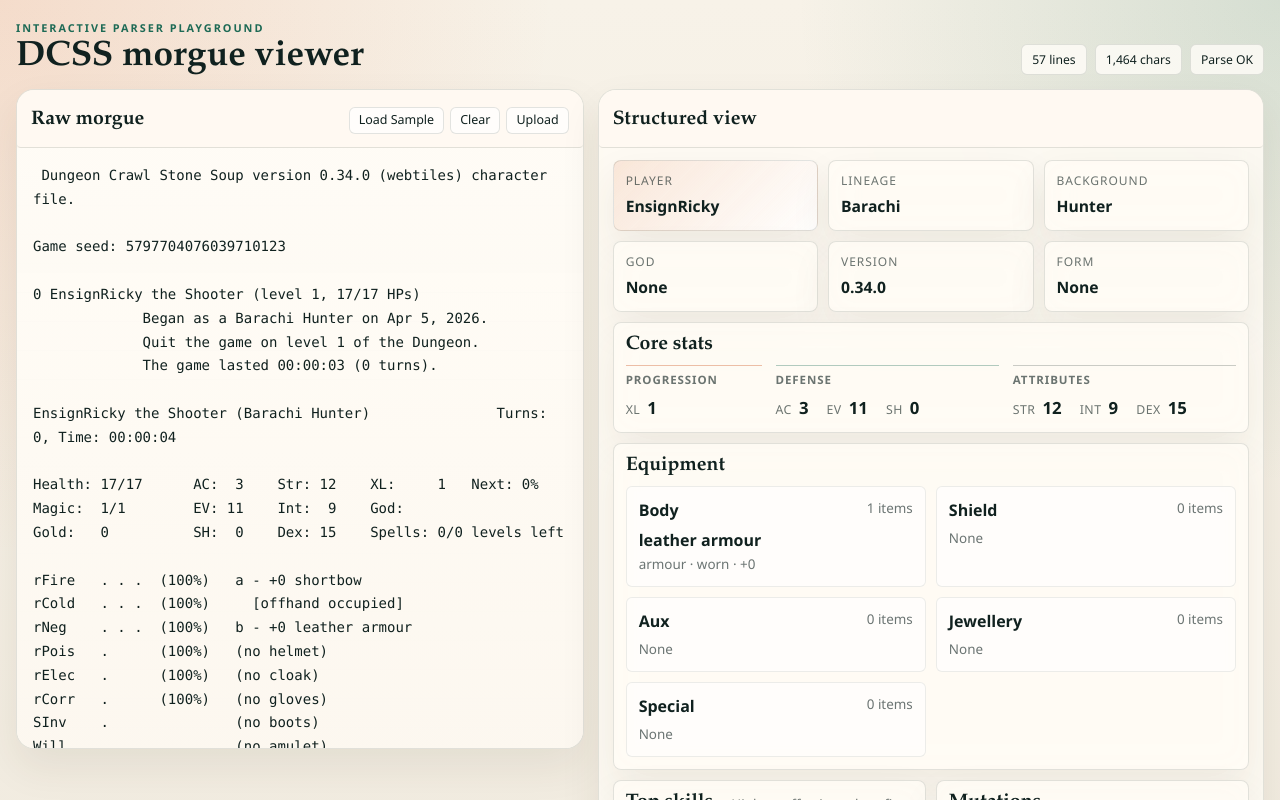
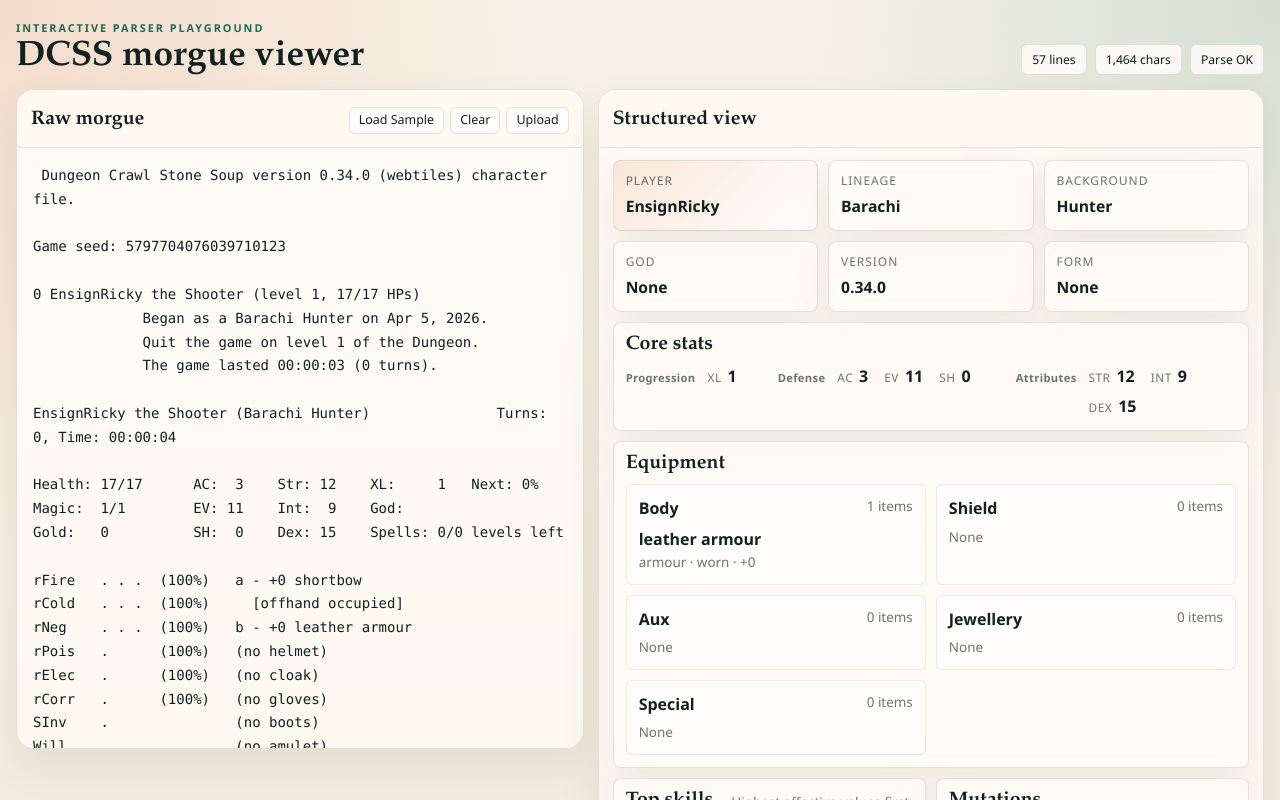
Before and after one commit to caiman-dorohedoro/dcss-morgue-parser, a React (Vite) app in the folder apps/web/: page / in a window 1280 px wide. Both pictures are taken after a click on the button "Load Sample". Shown: the top 800 px of the page. Built offline with nearby package versions, Linux system fonts and the light colour scheme.

Commit message:
Tone down morgue viewer stat grouping

```diff
--- a/apps/web/src/App.tsx
+++ b/apps/web/src/App.tsx
@@ -326,13 +326,13 @@
           <h3>Core stats</h3>
         </div>
         <div className="stats-layout">
-          <div className="stat-group stat-group-progression">
+          <div className="stat-group">
             <span className="stat-group-label">Progression</span>
             <div className="stat-list">
               <Metric label="XL" value={record.xl} />
             </div>
           </div>
-          <div className="stat-group stat-group-defense">
+          <div className="stat-group">
             <span className="stat-group-label">Defense</span>
             <div className="stat-list">
               <Metric label="AC" value={record.ac} />
@@ -340,7 +340,7 @@
               <Metric label="SH" value={record.sh} />
             </div>
           </div>
-          <div className="stat-group stat-group-attributes">
+          <div className="stat-group">
             <span className="stat-group-label">Attributes</span>
             <div className="stat-list">
               <Metric label="Str" value={record.strength} />
--- a/apps/web/src/styles.css
+++ b/apps/web/src/styles.css
@@ -333,59 +333,49 @@
 .stats-layout {
   display: grid;
   grid-template-columns: 0.7fr 1.15fr 1.15fr;
-  gap: 14px;
-  align-items: start;
+  gap: 12px 18px;
+  align-items: baseline;
 }
 
 .stat-group {
+  display: flex;
+  align-items: baseline;
+  gap: 12px;
   min-width: 0;
-  padding-top: 6px;
-  border-top: 1px solid rgba(16, 33, 31, 0.12);
-}
-
-.stat-group-progression {
-  border-top-color: rgba(207, 98, 52, 0.4);
-}
-
-.stat-group-defense {
-  border-top-color: rgba(29, 106, 85, 0.34);
-}
-
-.stat-group-attributes {
-  border-top-color: rgba(16, 33, 31, 0.22);
 }
 
 .stat-group-label {
-  display: block;
-  margin-bottom: 8px;
+  flex: 0 0 auto;
   color: var(--ink-soft);
-  font-size: 0.72rem;
-  font-weight: 700;
-  letter-spacing: 0.08em;
-  text-transform: uppercase;
+  font-size: 0.7rem;
+  font-weight: 600;
+  letter-spacing: 0.03em;
+  text-transform: none;
+  white-space: nowrap;
 }
 
 .stat-list {
   display: flex;
   flex-wrap: wrap;
-  gap: 10px 18px;
+  gap: 8px 16px;
+  min-width: 0;
 }
 
 .metric-inline {
   display: flex;
   align-items: baseline;
-  gap: 7px;
+  gap: 6px;
 }
 
 .metric-inline span {
   color: var(--ink-soft);
-  font-size: 0.77rem;
+  font-size: 0.74rem;
   text-transform: uppercase;
   letter-spacing: 0.04em;
 }
 
 .metric-inline strong {
-  font-size: 1.05rem;
+  font-size: 1rem;
   font-variant-numeric: tabular-nums;
 }
 
```
